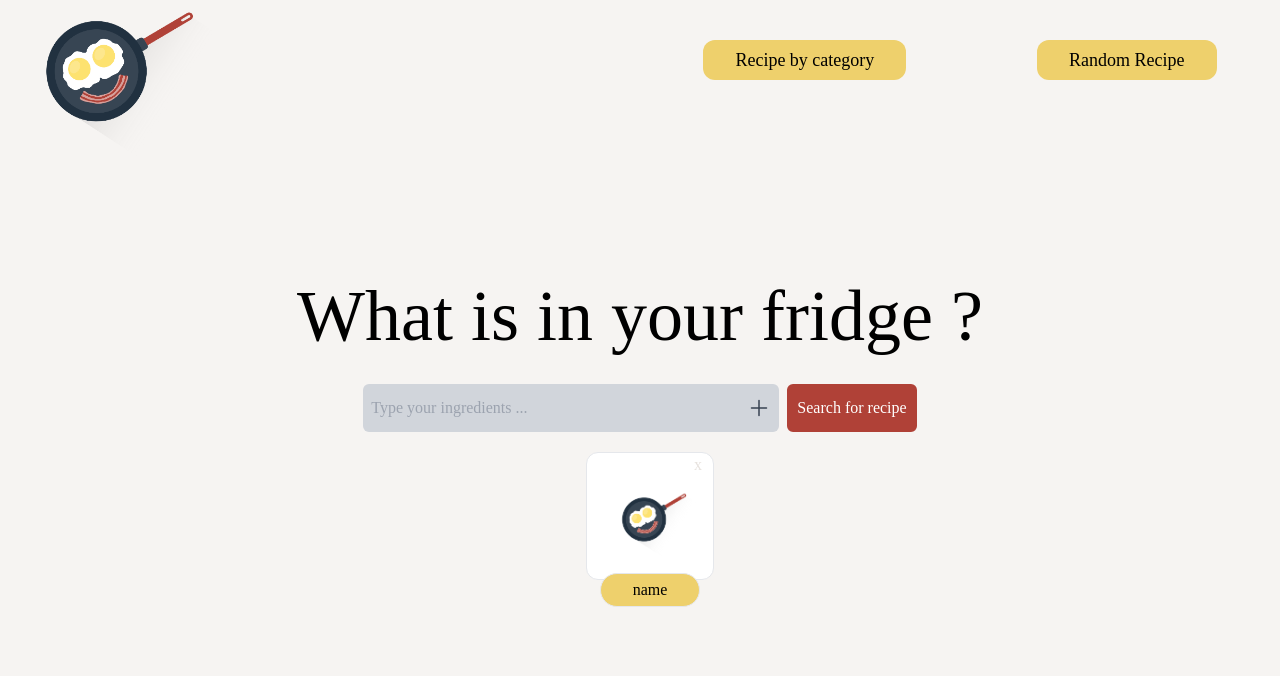
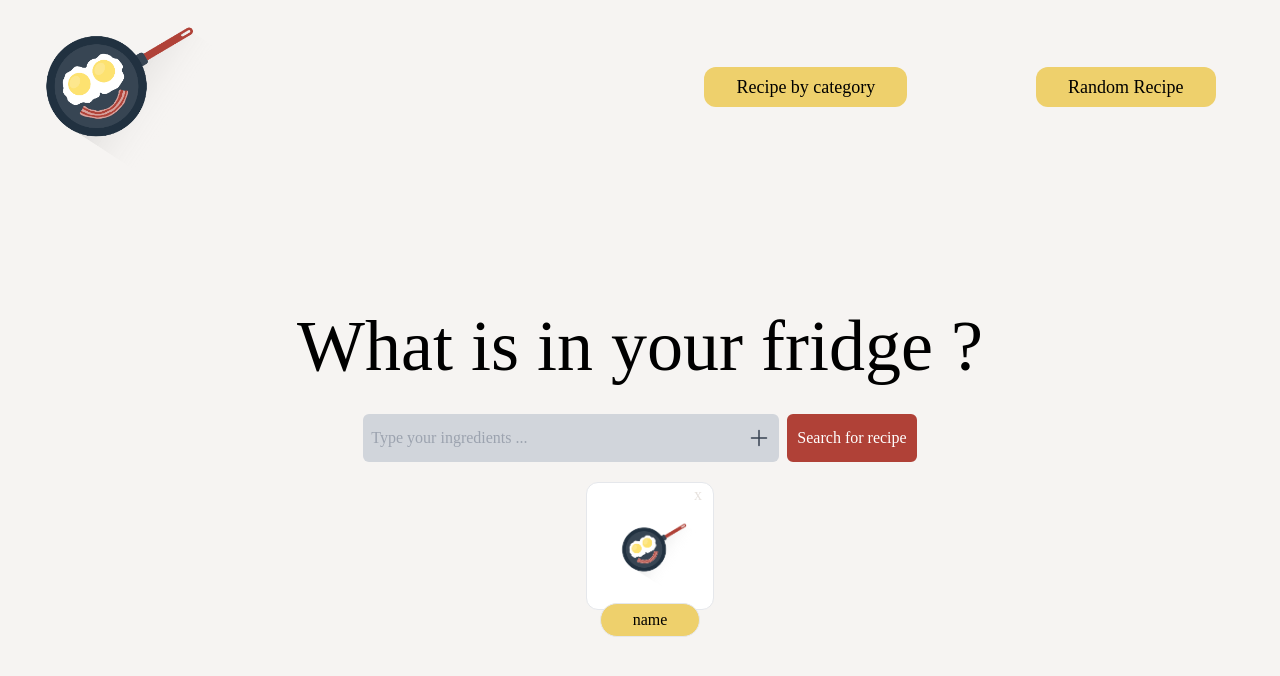
Before and after one commit to egidehirwa/iCook-frontend, a Next.js app: page / in a window 1280 px wide. Shown: the top 676 px of the page. Built offline with nearby package versions, Linux system fonts and the light colour scheme.

Commit message:
upd before pull

```diff
--- a/src/app/layout.jsx
+++ b/src/app/layout.jsx
@@ -1,6 +1,6 @@
 import React from 'react';
-import Header from "../components/header";
-import Footer from "../components/footer";
+import Header from "src/components/header.jsx";
+import Footer from "src/components/footer.jsx";
 import './globals.css';
 
 export default function RootLayout({ children }) {
--- a/src/components/footer.js
+++ /dev/null
@@ -1,20 +0,0 @@
-import Link from 'next/link'
-
-const Footer = () => {
-  return (
-    <div className="bg-grey min-h-[80px] text-[15px] uppercase">
-      <div className='container mx-auto flex flex-row'>
-        <div className='w-1/2 justify-center'>
-          <p>©2023 - ICook. All rights reserved.</p>
-        </div>
-        <div className="w-1/2 flex justify-around">
-          <Link href="/privacy policy">Privacy policy</Link>
-          <Link href="/about">About us</Link>
-        </div>
-      </div>
-
-    </div>
-  );
-};
-
-export default Footer;
--- a/src/components/footer.jsx
+++ b/src/components/footer.jsx
@@ -3,7 +3,7 @@ import Link from 'next/link'
 const Footer = () => {
   return (
     <div className="bg-grey h-[80px] text-[15px] uppercase">
-      <div className='container mx-auto flex flex-row items-center pt-5'>
+      <div className='container mx-auto flex flex-row align-center pt-5'>
         <div className='w-1/2 flex'>
           <p>©2023 - ICook. All rights reserved.</p>
         </div>
--- a/src/components/header.js
+++ /dev/null
@@ -1,23 +0,0 @@
-import Image from "next/image";
-import Link from 'next/link'
-import logo from "/src/public/icook-logo.png";
-
-const Header = () => {
-  return (
-    <div className="container mx-auto h-[120px] text-[18px] lg:flex justify-between items-center">
-       <Link href="/">
-        <Image src={logo}  alt="iCook Logo" className="w-[220px] pt-12 md:items-center" />
-       </Link>
-        <div className="flex justify-around lg:w-1/2 border-gray-600 space-x-1">
-          <button className="bg-yellow px-8 min-h-[40px] items-center rounded-xl hover:bg-white hover:border-[1px] hover:border-gray-600">
-            <Link href="/recipe-by-category" className="">Recipe by category</Link>
-          </button>
-          <button className="bg-yellow px-8 items-center rounded-xl hover:bg-white hover:border-[1px] hover:border-gray-600">
-            <Link href="/random-recipe" className="">Random Recipe</Link>
-          </button>
-        </div>
-    </div>
-  );
-};
-
-export default Header;
--- a/src/components/header.jsx
+++ b/src/components/header.jsx
@@ -9,11 +9,11 @@ const Header = () => {
         <Image
           src={logo}
           alt="iCook Logo"
-          className="w-[250px] pt-12 md:items-center"
+          className="w-[220px] pt-12 md:items-center"
         />
       </Link>
-      <div className="flex justify-around lg:w-1/2 border-b-[1px] pb-6 border-gray-600 space-x-1">
-        <button className="bg-yellow px-8 min-h-[50px] items-center rounded-xl hover:bg-white hover:border-[1px] hover:border-gray-600">
+      <div className="flex justify-around lg:w-1/2 pt-6 border-gray-600">
+        <button className="bg-yellow px-8 min-h-[40px] items-center rounded-xl hover:bg-white hover:border-[1px] hover:border-gray-600">
           <Link href="/recipe-by-category" className="">
             Recipe by category
           </Link>
```
Also changed, not shown: src/app/searchResult/page.js (added).
